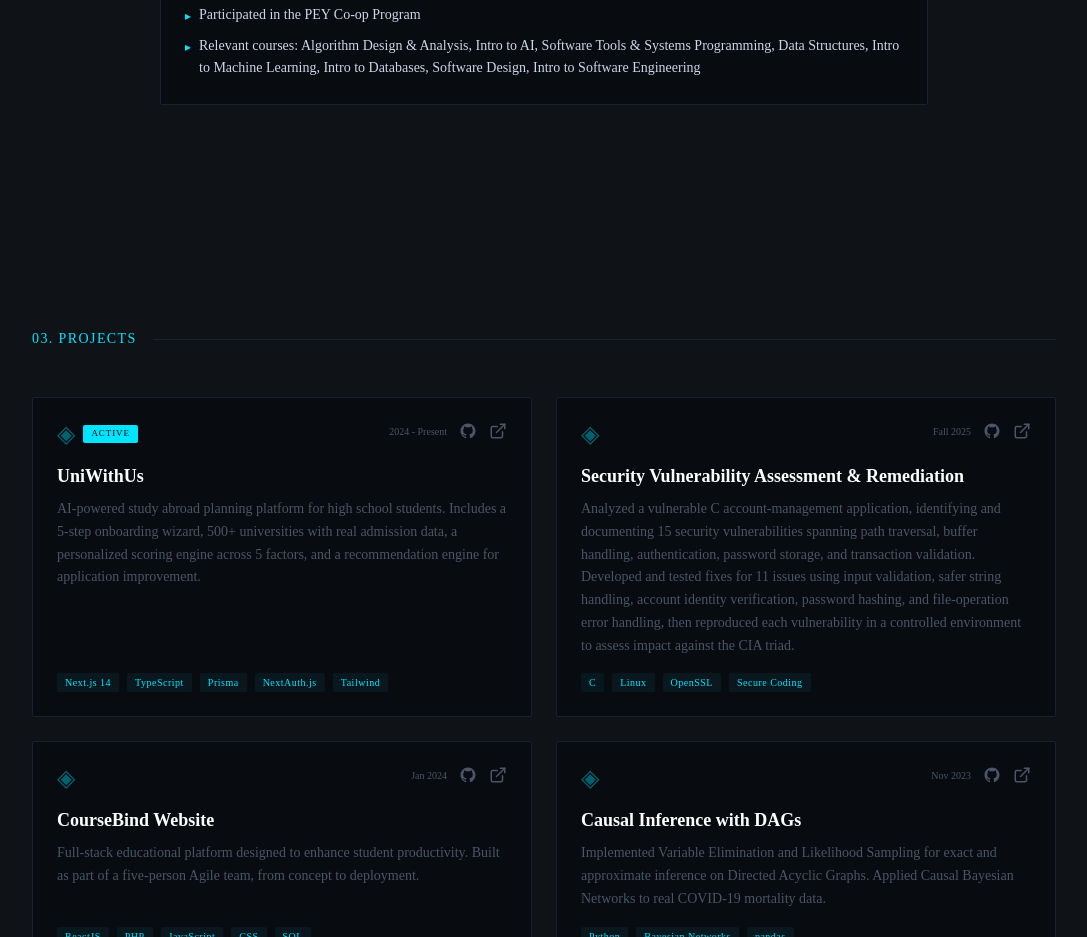
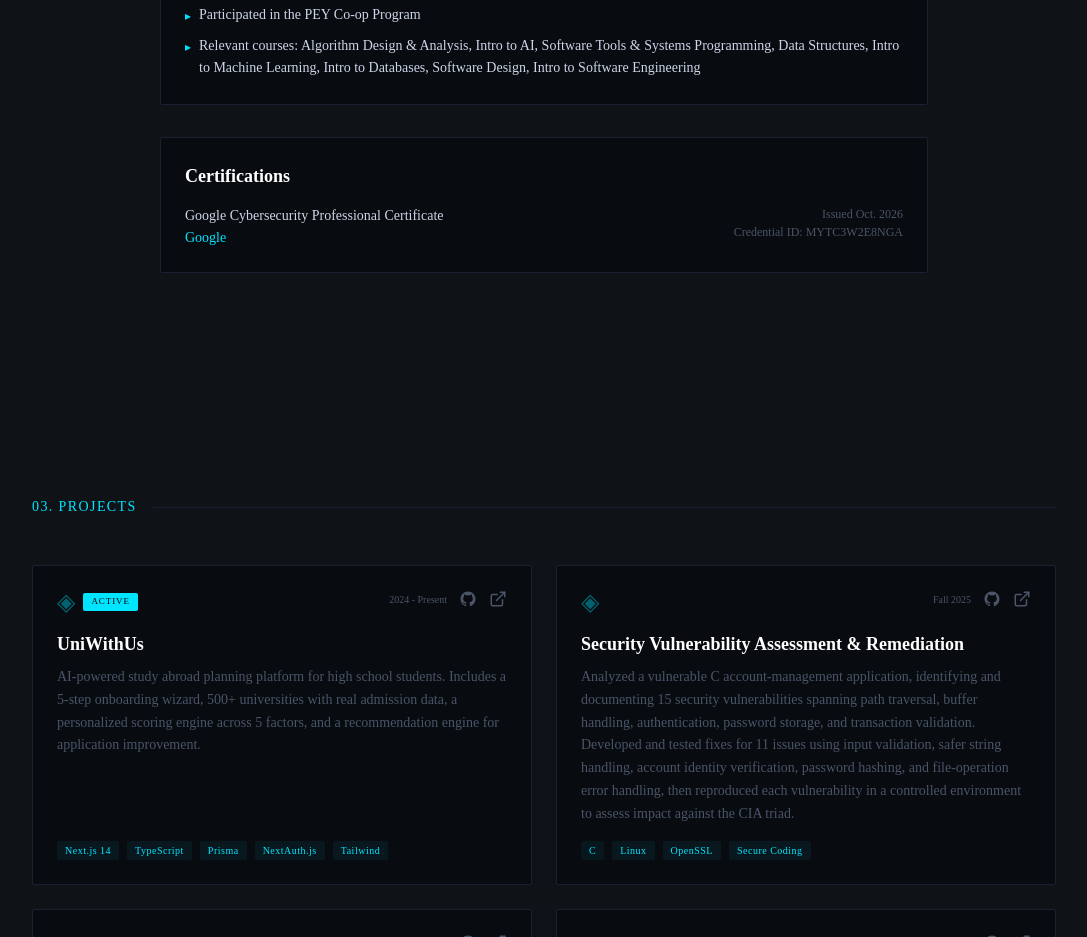
Before and after one commit to dorukkarademirler/portfolio, a Next.js app: page / in a window 1280 px wide. Shown: the part 1880-2817 px from the top of the page, without its empty margins (96-1183 px from the left). Built offline with nearby package versions, Linux system fonts and the light colour scheme.

Commit message:
added cert section

```diff
--- a/src/components/Education.tsx
+++ b/src/components/Education.tsx
@@ -1,4 +1,4 @@
-import { education } from "@/data/portfolio";
+import { certifications, education } from "@/data/portfolio";
 import { SectionLabel } from "./About";
 import FadeIn from "./FadeIn";
 
@@ -41,6 +41,28 @@ export default function Education() {
               </div>
             </FadeIn>
           ))}
+
+          <FadeIn delay={education.length * 100}>
+            <div className="card-glow rounded-sm p-6 bg-[#080b10]">
+              <h3 className="text-white font-semibold text-lg mb-4">Certifications</h3>
+              <ul className="space-y-4">
+                {certifications.map((cert, i) => (
+                  <li key={i} className="flex flex-wrap items-start justify-between gap-2">
+                    <div>
+                      <p className="text-[var(--color-text)] text-sm">{cert.name}</p>
+                      <p className="text-[var(--color-accent)] font-mono text-sm mt-0.5">{cert.issuer}</p>
+                    </div>
+                    <div className="text-right">
+                      <p className="font-mono text-xs text-[var(--color-muted)]">Issued {cert.issued}</p>
+                      <p className="font-mono text-xs text-[var(--color-muted)] mt-0.5">
+                        Credential ID: {cert.credentialId}
+                      </p>
+                    </div>
+                  </li>
+                ))}
+              </ul>
+            </div>
+          </FadeIn>
         </div>
       </div>
     </section>
--- a/src/data/portfolio.ts
+++ b/src/data/portfolio.ts
@@ -28,6 +28,15 @@ export const education = [
       "Participated in the PEY Co-op Program",
       "Relevant courses: Algorithm Design & Analysis, Intro to AI, Software Tools & Systems Programming, Data Structures, Intro to Machine Learning, Intro to Databases, Software Design, Intro to Software Engineering",
     ],
+  },
+];
+
+export const certifications = [
+  {
+    name: "Google Cybersecurity Professional Certificate",
+    issuer: "Google",
+    issued: "Oct. 2026",
+    credentialId: "MYTC3W2E8NGA",
   },
 ];
 
```
